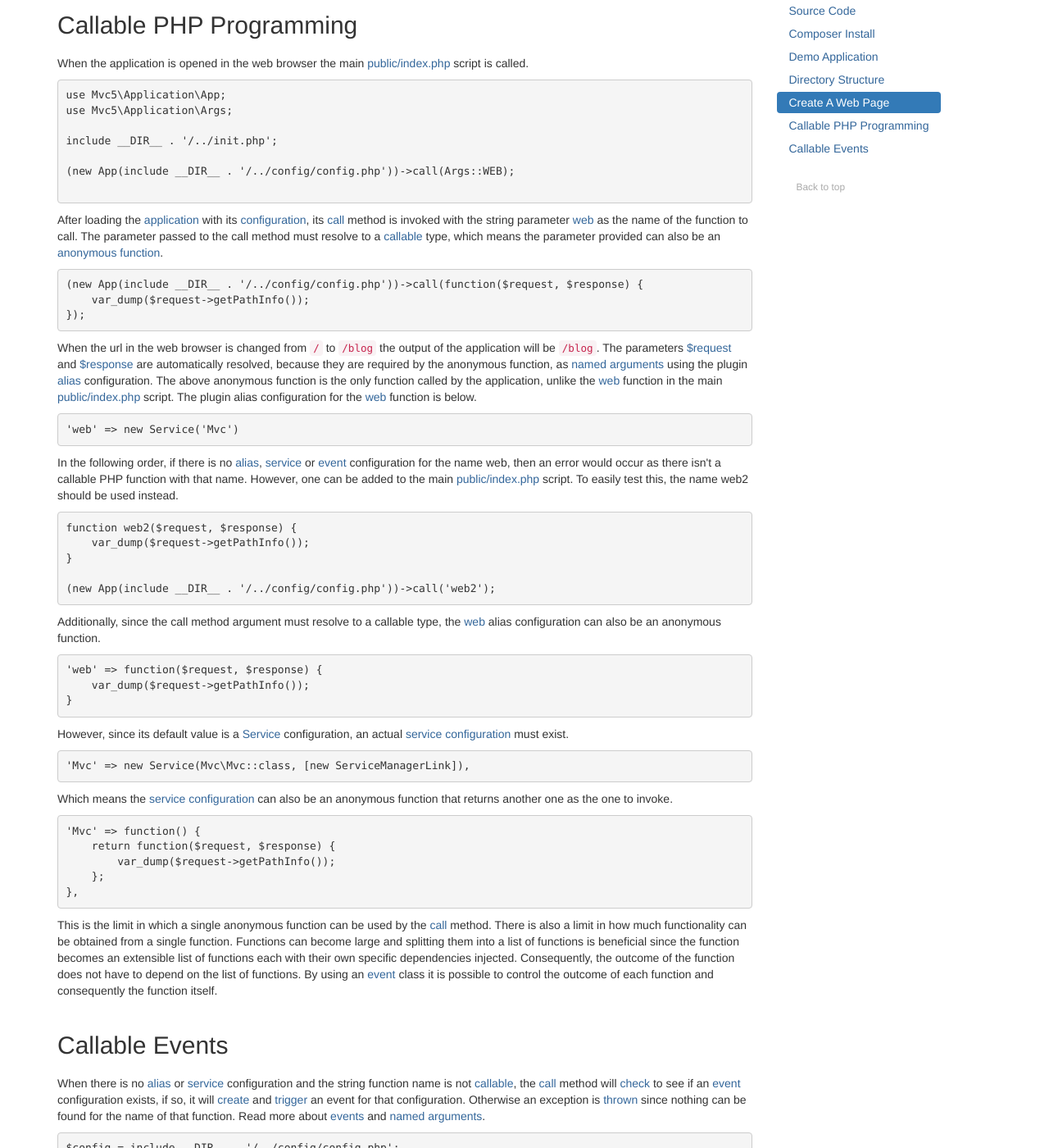
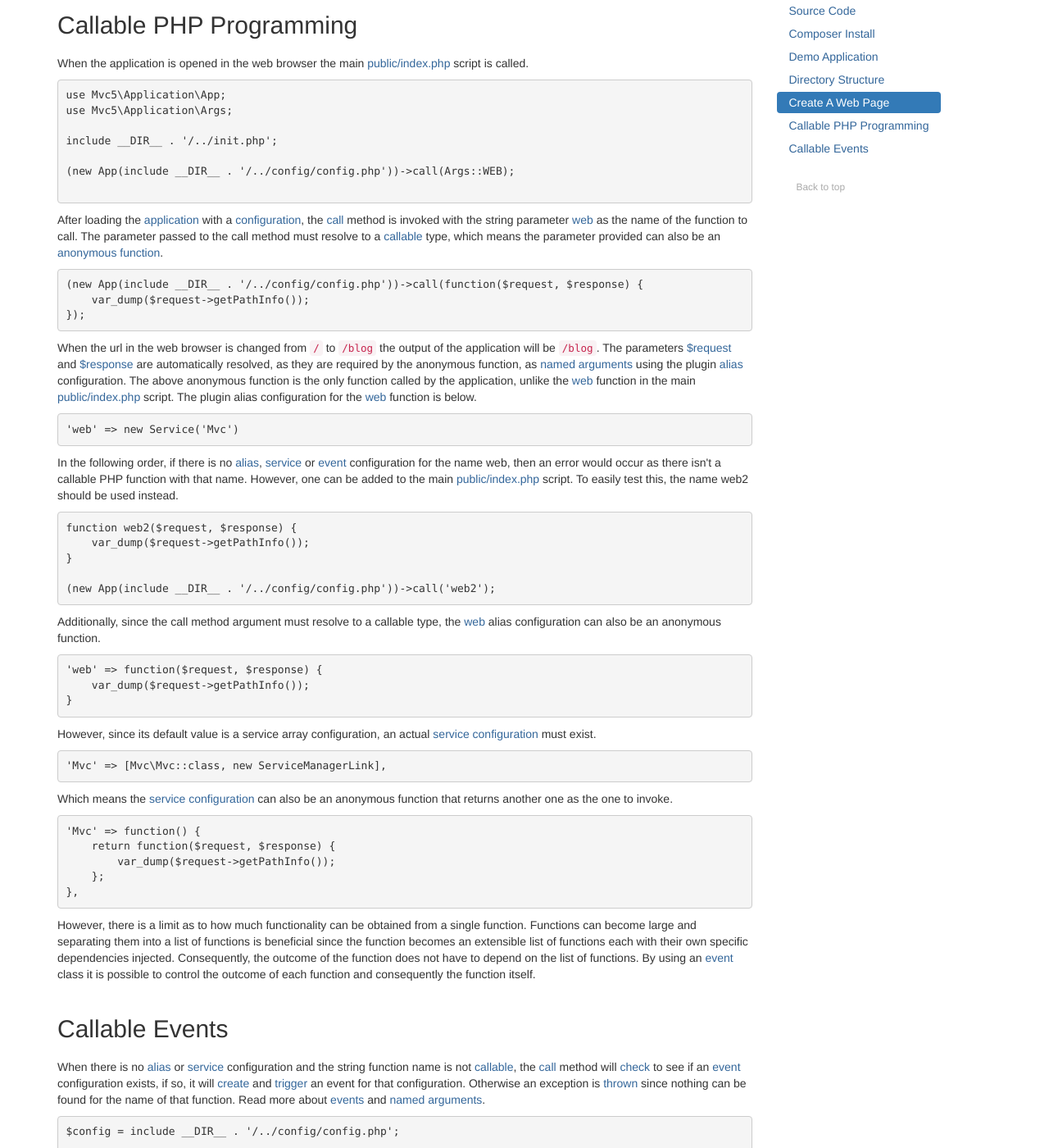
Before and after one commit to mvc5/mvc5.github.io, a Jekyll site: the page built from getting-started/index.md, in a window 1280 px wide and 1400 px high, scrolled down 3683 px. Shown: the whole window at 82% size. Built offline with Jekyll 4.4.1, drawn with Linux system fonts in a browser that asks for light colours; nearby versions of some CDN libraries; some of the changed text lies outside the part shown.

````diff
--- a/getting-started/callable-php-programming.md
+++ b/getting-started/callable-php-programming.md
@@ -11,13 +11,13 @@ include __DIR__ . '/../init.php';
 
 ```
 
-<p>After loading the <a href="https://github.com/mvc5/framework/blob/master/src/Application/App.php">application</a> with its <a href="https://github.com/mvc5/application/blob/master/config/config.php">configuration</a>, its <a href="https://github.com/mvc5/framework/blob/master/src/Service/Resolver/Resolver.php#L63">call</a> method is invoked with the string parameter <a href="https://github.com/mvc5/framework/blob/master/config/alias.php#L20">web</a> as the name of the function to call. The parameter passed to the call method must resolve to a <a href="http://php.net/manual/en/language.types.callable.php">callable</a> type, which means the parameter provided can also be an <a href="http://php.net/manual/en/functions.anonymous.php">anonymous function</a>.</p>
+<p>After loading the <a href="https://github.com/mvc5/framework/blob/master/src/Application/App.php">application</a> with a <a href="https://github.com/mvc5/application/blob/master/config/config.php">configuration</a>, the <a href="https://github.com/mvc5/framework/blob/master/src/Service/Resolver/Resolver.php#L63">call</a> method is invoked with the string parameter <a href="https://github.com/mvc5/framework/blob/master/config/alias.php#L20">web</a> as the name of the function to call. The parameter passed to the call method must resolve to a <a href="http://php.net/manual/en/language.types.callable.php">callable</a> type, which means the parameter provided can also be an <a href="http://php.net/manual/en/functions.anonymous.php">anonymous function</a>.</p>
 ```php
 (new App(include __DIR__ . '/../config/config.php'))->call(function($request, $response) {
     var_dump($request->getPathInfo());
 });
 ```
-<p>When the url in the web browser is changed from <code>/</code> to <code>/blog</code> the output of the application will be <code>/blog</code>. The parameters <a href="https://github.com/mvc5/framework/blob/master/config/alias.php#L13">$request</a> and <a href="https://github.com/mvc5/framework/blob/master/config/alias.php#L14">$response</a> are automatically resolved, because they are required by the anonymous function, as <a href="http://mvc5.github.io/overview/#named-arguments-and-plugins">named arguments</a> using the plugin <a href="https://github.com/mvc5/framework/blob/master/config/alias.php">alias</a> configuration. The above anonymous function is the only function called by the application, unlike the <a href="https://github.com/mvc5/framework/blob/master/config/alias.php#L20">web</a> function in the main <a href="https://github.com/mvc5/application/blob/master/public/index.php">public/index.php</a> script. The plugin alias configuration for the <a href="https://github.com/mvc5/framework/blob/master/config/alias.php#L20">web</a> function is below.</p>
+<p>When the url in the web browser is changed from <code>/</code> to <code>/blog</code> the output of the application will be <code>/blog</code>. The parameters <a href="https://github.com/mvc5/framework/blob/master/config/alias.php#L13">$request</a> and <a href="https://github.com/mvc5/framework/blob/master/config/alias.php#L14">$response</a> are automatically resolved, as they are required by the anonymous function, as <a href="http://mvc5.github.io/overview/#named-arguments-and-plugins">named arguments</a> using the plugin <a href="https://github.com/mvc5/framework/blob/master/config/alias.php">alias</a> configuration. The above anonymous function is the only function called by the application, unlike the <a href="https://github.com/mvc5/framework/blob/master/config/alias.php#L20">web</a> function in the main <a href="https://github.com/mvc5/application/blob/master/public/index.php">public/index.php</a> script. The plugin alias configuration for the <a href="https://github.com/mvc5/framework/blob/master/config/alias.php#L20">web</a> function is below.</p>
 
 ```php
 'web' => new Service('Mvc')
@@ -41,13 +41,13 @@ function web2($request, $response) {
 }
 ```
 
-<p>However, since its default value is a <a href="https://github.com/mvc5/framework/blob/master/src/Service/Config/Service/Service.php">Service</a> configuration, an actual <a href="https://github.com/mvc5/framework/blob/master/config/service.php#L62">service configuration</a> must exist.</p>
+<p>However, since its default value is a service array configuration, an actual <a href="https://github.com/mvc5/framework/blob/master/config/service.php#L63">service configuration</a> must exist.</p>
 
 ```php
-'Mvc' => new Service(Mvc\Mvc::class, [new ServiceManagerLink]),
+'Mvc' => [Mvc\Mvc::class, new ServiceManagerLink],
 ```
 
-<p>Which means the <a href="https://github.com/mvc5/framework/blob/master/config/service.php#L62">service configuration</a> can also be an anonymous function that returns another one as the one to invoke.</p>
+<p>Which means the <a href="https://github.com/mvc5/framework/blob/master/config/service.php#L63">service configuration</a> can also be an anonymous function that returns another one as the one to invoke.</p>
 
 ```php
 'Mvc' => function() {
@@ -57,4 +57,4 @@ function web2($request, $response) {
 },
 ```
 
-<p>This is the limit in which a single anonymous function can be used by the <a href="https://github.com/mvc5/framework/blob/master/src/Service/Resolver/Resolver.php#L63">call</a> method. There is also a limit in how much functionality can be obtained from a single function. Functions can become large and splitting them into a list of functions is beneficial since the function becomes an extensible list of functions each with their own specific dependencies injected. Consequently, the outcome of the function does not have to depend on the list of functions. By using an <a href="/overview/#events">event</a> class it is possible to control the outcome of each function and consequently the function itself.</p>
+<p>However, there is a limit as to how much functionality can be obtained from a single function. Functions can become large and separating them into a list of functions is beneficial since the function becomes an extensible list of functions each with their own specific dependencies injected. Consequently, the outcome of the function does not have to depend on the list of functions. By using an <a href="/overview/#events">event</a> class it is possible to control the outcome of each function and consequently the function itself.</p>
--- a/getting-started/create-a-web-page.md
+++ b/getting-started/create-a-web-page.md
@@ -55,8 +55,8 @@ class Controller
         return $this->model;
     }
 }</code></pre>
-<p>When the system instantiates the controller and no model is passed to the constructor, the system will <a href="https://github.com/mvc5/framework/blob/master/src/Service/Resolver/Resolver.php#L242">determine</a> that its a required parameter and will use <a href="/overview/#constructor-autowiring">constructor autowiring</a> to instantiate a new instance of the view model and pass it to the constructor of the controller.</p>
-<p>In the above example, when the controller is invoked, it assigns a variable to the view model and returns it. The returned view model will then be the <a href="https://github.com/mvc5/framework/blob/master/src/Mvc/Mvc.php#L59">response model</a> which is <a href="https://github.com/mvc5/framework/blob/master/src/Mvc/View/Renderer.php">rendered</a> prior to <a href="https://github.com/mvc5/framework/blob/master/src/Response/Send/Sender.php">sending the response</a>. Read more about the <a href="/overview/#model-view-controller">model view controller</a>.</p>
+<p>When the system instantiates the controller and no model is passed to the constructor, the system will <a href="https://github.com/mvc5/framework/blob/master/src/Service/Resolver/Resolver.php#L242">determine</a> that it is a required parameter and will use <a href="/overview/#constructor-autowiring">constructor autowiring</a> to instantiate a new instance of the view model and pass it to the constructor of the controller.</p>
+<p>In the above, when the controller is invoked, it assigns a variable to the view model and returns it. The returned view model will then be the <a href="https://github.com/mvc5/framework/blob/master/src/Mvc/Mvc.php#L59">response model</a> which is <a href="https://github.com/mvc5/framework/blob/master/src/Mvc/View/Renderer.php">rendered</a> prior to <a href="https://github.com/mvc5/framework/blob/master/src/Response/Send/Sender.php">sending the response</a>. Read more about the <a href="/overview/#model-view-controller">model view controller</a>.</p>
 <p style="margin-top:25px;"><a id="view-template"></a><b>3.</b> Create a new template file in the <a href="https://github.com/mvc5/application/tree/master/view/home">view/home</a> directory named <a href="https://github.com/mvc5/application/blob/master/view/home/index.phtml">index.phtml</a></p>
 <pre style="line-height:1"><code><?php
 
--- a/getting-started/directory-structure.md
+++ b/getting-started/directory-structure.md
@@ -20,7 +20,7 @@
   </div>
   <div class="media-body">
   <h4 id="application-directory">Application Directory</h4>
-    <p>The <a href="https://github.com/mvc5/application/tree/master/config">config</a> directory contains the php array configuration files that includes and overrides the default framework configuration. These configuration files can also be made to be <a href="/overview/#environment-aware-configurations">environment aware</a>.</p>
+    <p>The <a href="https://github.com/mvc5/application/tree/master/config">config</a> directory contains the php array configuration files that includes and overrides the default framework configuration. These configuration files can also be <a href="/overview/#environment-aware-configurations">environment aware</a>.</p>
     <p>The <a href="https://github.com/mvc5/application/tree/master/public">public</a> directory is the web site document root and contains the main <a href="https://github.com/mvc5/application/blob/master/public/index.php">index.php</a> script.</p>
     <p>The <a href="https://github.com/mvc5/application/tree/master/src">src</a> directory contains the application class files and the demo uses the <a href="http://www.php-fig.org/psr/psr-4/">PSR-4</a> autoloading standard.</p>
     <p>The vendor directory is used for external libraries and contains the framework directory.</p>
````
Also changed, not shown: other parts of getting-started/create-a-web-page.md (+1 -1 lines), overview/dependency-injection.md (+2 -2 lines), overview/routes.md (+2 -2 lines).
